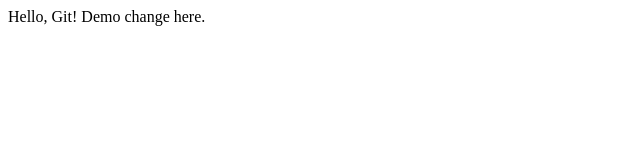
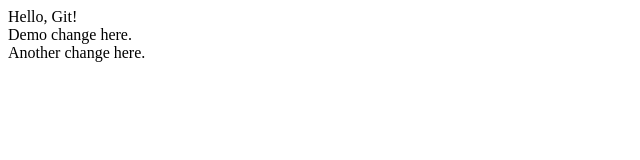
Before and after one commit to DoraDi/RemGitPro, a plain HTML site: page GitPro/WebContent/index.html in a window 1280 px wide. Shown: the whole page, without its empty margins (0-640 px from the left). Drawn offline with Linux system fonts and the light colour scheme.

Commit message:
Second change

```diff
--- a/GitPro/WebContent/index.html
+++ b/GitPro/WebContent/index.html
@@ -6,6 +6,9 @@
 	</head>
 	<body>
 		Hello, Git!
+		</br>
 		Demo change here.
+		</br>
+		Another change here.
 	</body>
 </html>
```
